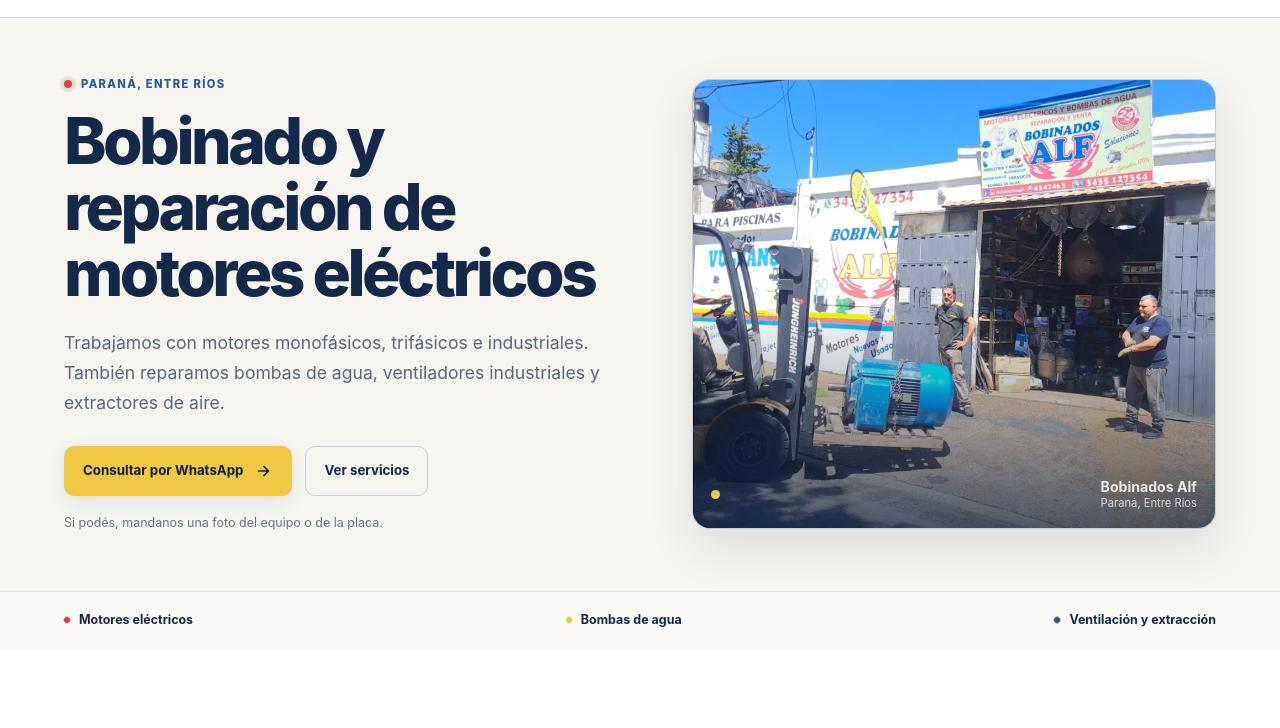
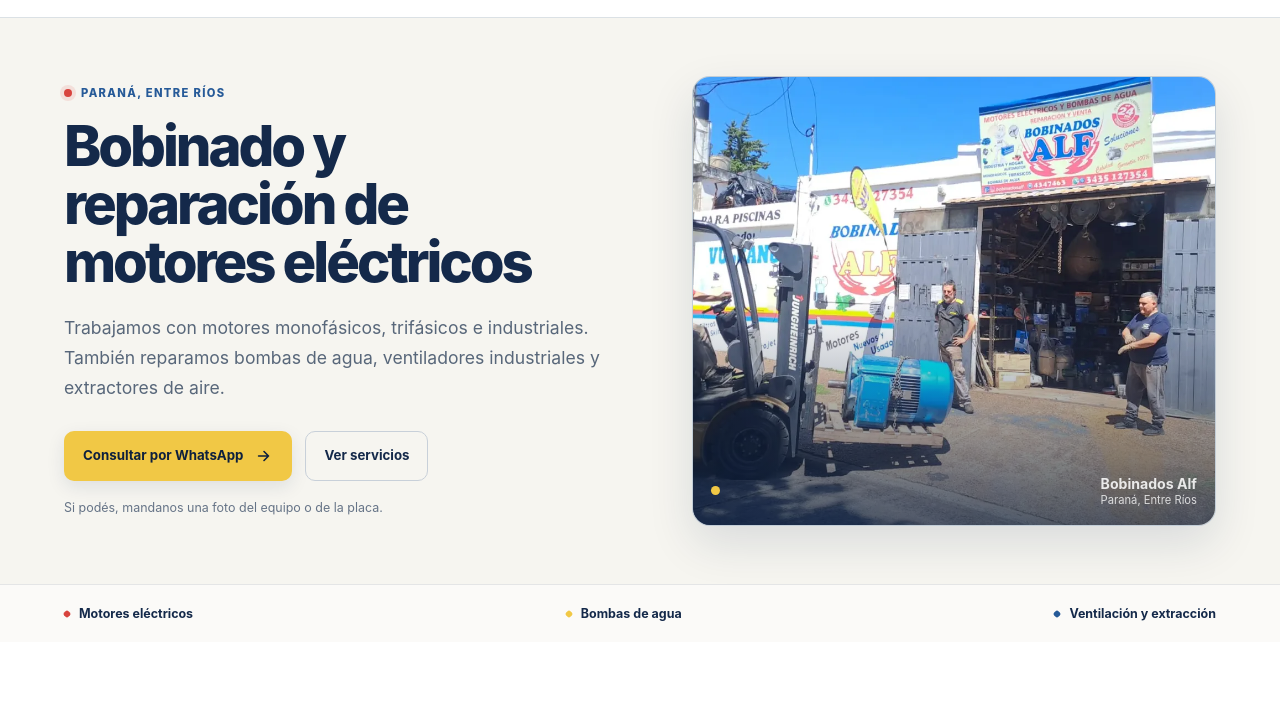
Before and after one commit to TuWebEnTresDias/bobinados-alf, a plain HTML site: page index.html in a window 1280 px wide. Shown: the part 72-800 px from the top of the page. Drawn offline with Linux system fonts and the light colour scheme.

Commit message:
Refine Bobinados Alf landing typography

```diff
--- a/style.css
+++ b/style.css
@@ -64,7 +64,7 @@ button:focus-visible, a:focus-visible, summary:focus-visible { outline: 3px soli
 .eyebrow { margin: 0 0 16px; color: var(--blue); font-size: .7rem; font-weight: 800; letter-spacing: .12em; line-height: 1.45; text-transform: uppercase; }
 .hero .eyebrow { display: flex; align-items: center; gap: 9px; }
 .eyebrow-mark { width: 8px; height: 8px; display: inline-block; border-radius: 50%; background: var(--red); box-shadow: 0 0 0 4px rgba(216, 68, 62, .12); }
-.hero h1 { max-width: 620px; margin: 0; color: var(--navy); font-size: clamp(2.6rem, 5vw, 4.2rem); font-weight: 760; letter-spacing: -.055em; line-height: 1.03; }
+.hero h1 { max-width: 620px; margin: 0; color: var(--navy); font-size: clamp(2.6rem, 4.4vw, 3.75rem); font-weight: 760; letter-spacing: -.055em; line-height: 1.03; }
 .hero-description { max-width: 560px; margin: 22px 0 0; color: var(--muted); font-size: clamp(1rem, 1.4vw, 1.1rem); line-height: 1.72; }
 .hero-actions { display: flex; flex-wrap: wrap; align-items: center; gap: 13px; margin-top: 27px; }
 .button { min-height: 50px; display: inline-flex; align-items: center; justify-content: center; gap: 12px; padding: 0 18px; border: 1px solid transparent; border-radius: 10px; font-size: .83rem; font-weight: 740; transition: background .18s ease, color .18s ease, border-color .18s ease, transform .18s ease, box-shadow .18s ease; }
```
